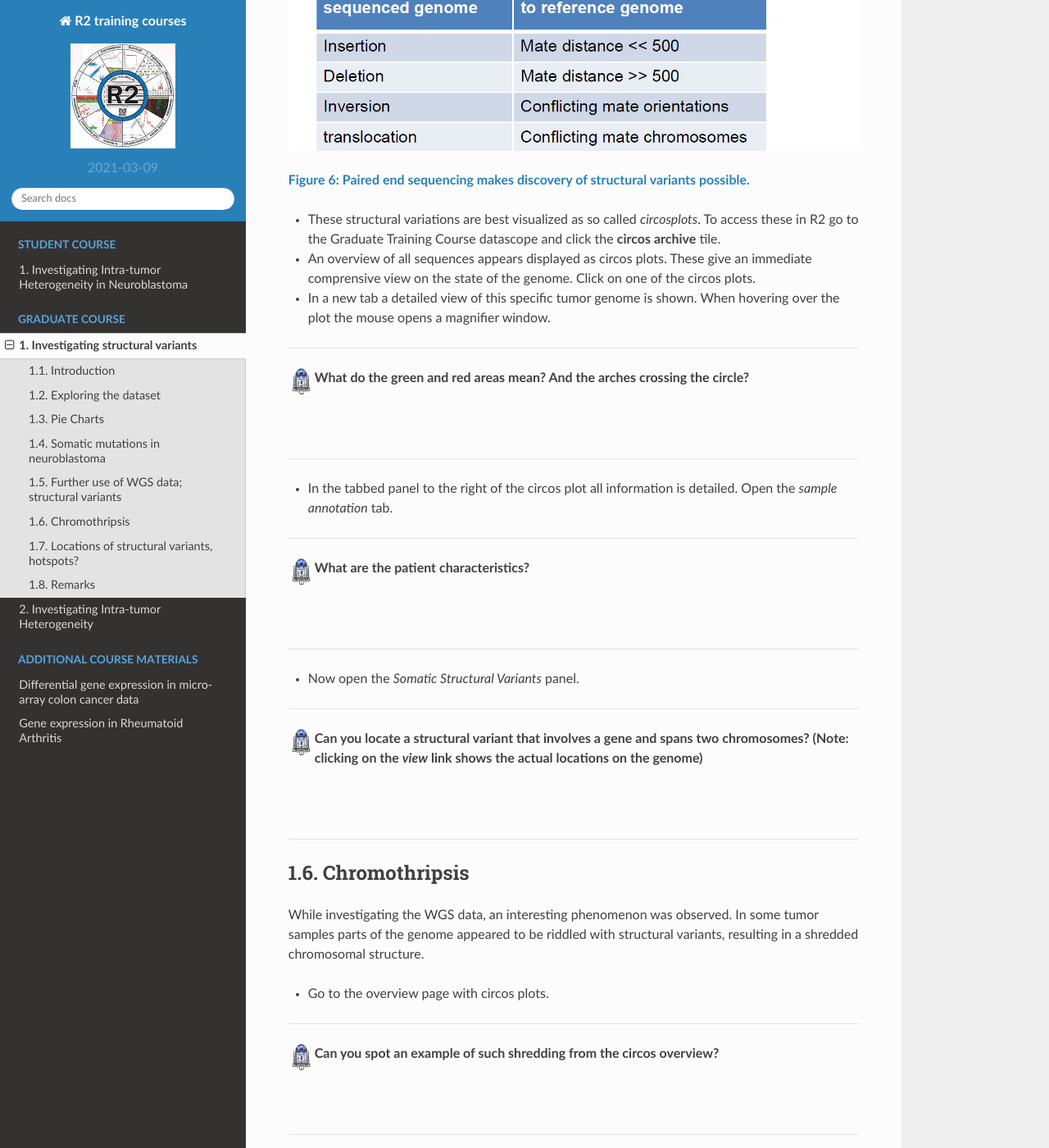
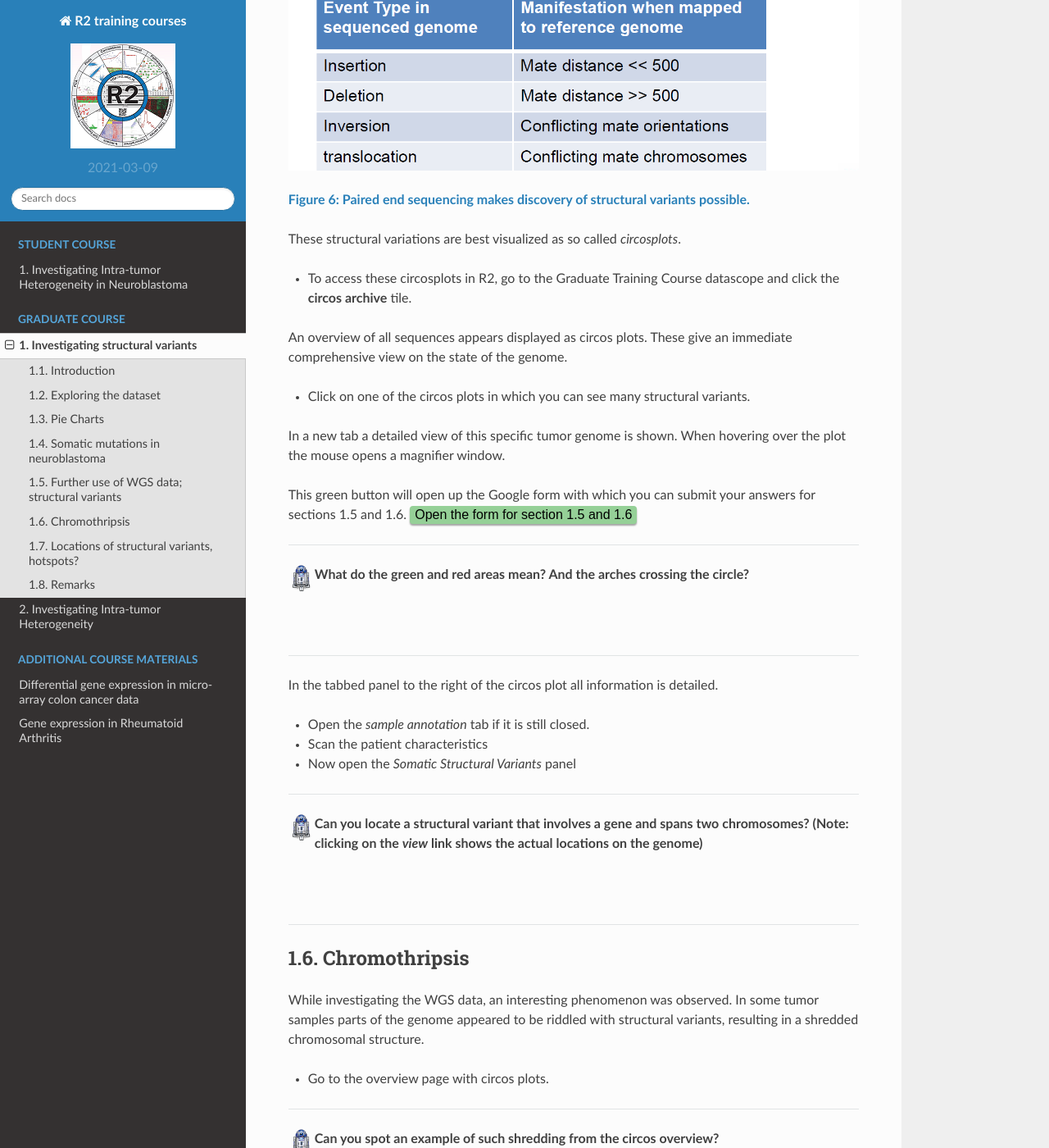
Before and after one commit to antronerds/r2-training-courses, a Sphinx documentation site: the page built from docs/Finding_structural_variants.md, in a window 1280 px wide and 1400 px high, scrolled down 8417 px. Shown: the whole window at 82% size. Built offline with Sphinx 7.4.7 and the Read the Docs theme 2.0.0, drawn with Linux system fonts in a browser that asks for light colours; pages that are not in the unit, such as notebooks, are missing from menus; some of the changed text lies outside the part shown.

Commit message:
Struct Variants, added forms

```diff
--- a/docs/Finding_structural_variants.md
+++ b/docs/Finding_structural_variants.md
@@ -10,11 +10,8 @@ We hope to show how R2 can be used to visualize and analyze your WGS data. Pleas
 
 This resource is located online at [http://r2-training-courses.readthedocs.io](http://r2-training-courses.readthedocs.io). Additional courses can be found at the same address.
 
-  The grey buttons in this course will bring you to the R2 platform, often with pre-set settings such that you can pick up an analysis easily.
+  The grey buttons in this course will bring you to the R2 platform, often with pre-set settings such that you can pick up an analysis easily. The green buttons in this document will open up a Google form, with which you can submit your answers for the respective part of the course.
 
- This green button will open up a Google form with which you can submit your answers.
-
-<button class="course googleform" onclick="window.open('https://docs.google.com/forms/d/e/1FAIpQLScLLO8_RAjyTMrLvhEdMqUAxmSwgUDbnHKe1gbFvOXOX8dTeA/viewform?usp=sf_link','_blank');" type="button">Open the form for section 1.2</button>
 
 Introduction
 ---
@@ -54,6 +51,10 @@ The samples of a dataset can be annotated with extra information, for example, c
 
 Pie Charts
 ---
+
+This green button will open up the Google form with which you can submit your answers for the first sections.
+<button class="course googleform" onclick="window.open('https://docs.google.com/forms/d/e/1FAIpQLScLLO8_RAjyTMrLvhEdMqUAxmSwgUDbnHKe1gbFvOXOX8dTeA/viewform?usp=sf_link','_blank');" type="button">Open the form for section 1.3 and 1.4</button>
+
 The pie charts in the cohort overview allow you to look at the distribution of the annotation values of each available track. If you click on one of the pie slices, this value is used as a filter: both the charts and the table at the bottom now only show the characteristics of the samples with the filtered value.
 <br>
 * Hover your mouse over the different slices of the **stage(inss)** annotation pie chart. Explore with which percentage of samples each staging is present in the current dataset.
@@ -209,6 +210,7 @@ This NIH Epigenome Roadmap annotation is actually a sum of data from a lot of da
 
 From this detail view other analysis tools within R2 can be approached by clicking on the links below the graphs.
 * Feel free to explore these further.
+* Submit your form with answers of sections 1.3 and 1.4
 
 Further use of WGS data; structural variants
 --------------------------------------------
@@ -218,9 +220,16 @@ WGS data allows for further analysis; the paired end technique enables the disco
 
   [**Figure 6: Paired end sequencing makes discovery of structural variants possible.**](_static/images/structural_variants_paired_end.png)
 
-* These structural variations are best visualized as so called _circosplots_. To access these in R2 go to the Graduate Training Course datascope and click the **circos archive** tile.
-* An overview of all sequences appears displayed as circos plots. These give an immediate comprensive view on the state of the genome. Click on one of the circos plots.
-* In a new tab a detailed view of this specific tumor genome is shown. When hovering over the plot the mouse opens a magnifier window.
+These structural variations are best visualized as so called _circosplots_.
+* To access these circosplots in R2, go to the Graduate Training Course datascope and click the **circos archive** tile.
+
+An overview of all sequences appears displayed as circos plots. These give an immediate comprehensive view on the state of the genome.
+* Click on one of the circos plots in which you can see many structural variants.
+
+In a new tab a detailed view of this specific tumor genome is shown. When hovering over the plot the mouse opens a magnifier window.
+
+This green button will open up the Google form with which you can submit your answers for sections 1.5 and 1.6.
+<button class="course googleform" onclick="window.open('https://docs.google.com/forms/d/e/1FAIpQLScJf_kpFbMQx6Y6xW8Yb4SdMGlXir3Tbpsip-oUZKwzNVAQ1g/viewform?usp=sf_link','_blank');" type="button">Open the form for section 1.5 and 1.6</button>
 
 ---------
   ![](_static/images/R2d2_logo.png)**What do the green and red areas mean? And the arches crossing the circle?**
@@ -230,17 +239,10 @@ WGS data allows for further analysis; the paired end technique enables the disco
 
 ---------
 
-* In the tabbed panel to the right of the circos plot all information is detailed. Open the _sample annotation_ tab.
-
----------
-  ![](_static/images/R2d2_logo.png)**What are the patient characteristics?**
-
-<br>
-<br>
-
----------
-
-* Now open the _Somatic Structural Variants_ panel.
+In the tabbed panel to the right of the circos plot all information is detailed.
+* Open the _sample annotation_ tab if it is still closed.
+* Scan the patient characteristics
+* Now open the _Somatic Structural Variants_ panel
 
 ---------
   ![](_static/images/R2d2_logo.png)**Can you locate a structural variant that involves a gene and spans two chromosomes? (Note: clicking on the _view_ link shows the actual locations on the genome)**
@@ -282,7 +284,7 @@ The Shredding pattern is known by the term chromothripsis. Patients containing s
 To see how chromothripsis relates to clinical data we can investigate survival data in R2.
 
 * From the left menu in the main Graduate Training Course datascope panel select **Kaplan Meier > By track (category)**
-* Make sure that the correct Data Type 'Expression data(H. sapiens)' and neuroblastoma set has been selected in the dataselection panel: 'Tumor Neuroblastoma (combat) - Versteeg - 122 - MAS5.0(bc) - u133p2'. Click **Next**.
+* Make sure that the correct **Data Type** *'Expression data(H. sapiens)'* and that the correct neuroblastoma dataset has been selected in the dataselection panel: *'Tumor Neuroblastoma (combat) - Versteeg - 122 - MAS5.0(bc) - u133p2'*. Click **Next**.
 * A selection menu appears, in the **Separate by** field select *track* and in **use track** select the track cg_chromothripsis. Then click **Next**
 
 ---------
@@ -299,6 +301,10 @@ To see how chromothripsis relates to clinical data we can investigate survival d
 
 Locations of structural variants, hotspots?
 ---
+
+This green button will open up the Google form with which you can submit your answers for section 1.7.
+<button class="course googleform" onclick="window.open('https://docs.google.com/forms/d/e/1FAIpQLSec1Us3rWYcdAh3ZDNirrnTbaJtjdvEmLNlIkE1nAyXF7z87w/viewform?usp=sf_link','_blank');" type="button">Open the form for section 1.7</button>
+
 Chromothripsis can be seen as an extreme case of concentration of structural variants in one sample. The question arises whether there are other hotspots of structural variation on the genome that are found in multiple samples. These might point to functional interactions.
 
 * One of the genes that exhibited such a hotspot is the TERT gene. Go back to the startpage of the Graduate Training Course portal and select the GenomeBrowser tile. This brings you to the TERT gene on the genome with some preset annotations.
```
